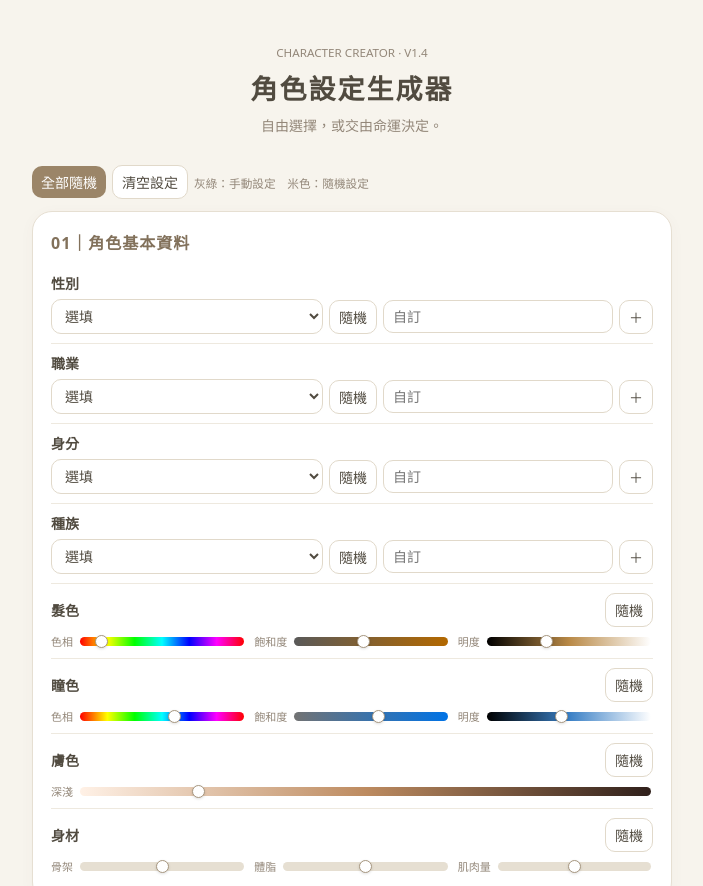
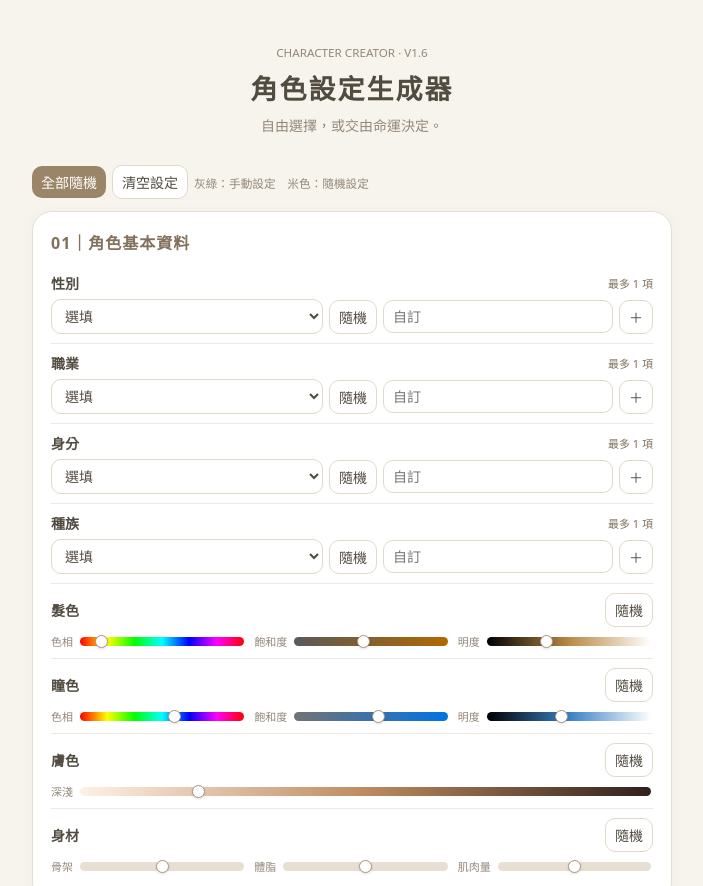
Before and after one commit to ZHIZHI0205/character-generator, a plain HTML site: page index.html in a window 1280 px wide. Shown: the top 886 px of the page, without its empty margins (288-991 px from the left). Drawn offline with nearby package versions, Linux system fonts and the light colour scheme.

Commit message:
Add files via upload

```diff
--- a/index.html
+++ b/index.html
@@ -3,15 +3,15 @@
 .colorchip{width:76px;min-height:24px;text-align:right;padding-right:8px;border:1px solid #0002}.sliderline{min-width:0}.sliderline input{flex:1;width:0;min-width:0}.sliders{min-width:0} .heading .chips{min-width:0} @media(max-width:480px){.sliderline input{width:100%;flex:auto}}
 #profile{max-width:340px;margin:16px auto;background:#faf7ef;padding:14px 16px;border:1px solid #ded5c5;box-shadow:none;font-size:12px;line-height:1.35}#profile h2{text-align:center;font-size:18px;margin:4px 0 10px;color:#514b40}#profile .eyebrow{text-align:center;font-size:9px;letter-spacing:2px;color:#958570}#profile .profilegroup{border-top:1px solid #ded5c5;padding:7px 0;display:grid;gap:5px}#profile .profileline{display:grid;grid-template-columns:62px minmax(0,1fr);gap:5px;align-items:start}#profile .profilelabel{color:#958570;font-size:11px}#profile .profilevalue{overflow-wrap:anywhere}#profile .profiletag{display:inline-block;background:#e9e2d5;border-radius:20px;padding:2px 6px;margin:0 3px 2px 0}#profile .profilecolors{display:flex;gap:8px}#profile .profilecolors>div{flex:1}#profile .profilecolor{height:13px;border-radius:20px;border:1px solid #0001;margin-top:3px}#profile footer{text-align:center;font-size:9px;color:#958570;border-top:1px solid #ded5c5;padding-top:7px;letter-spacing:1px}
 #profile{position:relative}#profile .download-card{position:absolute;top:10px;right:10px;padding:5px;line-height:0;background:transparent;border:0;color:#82715b}#profile .download-card:hover{background:#e9e2d5}#profile .eyebrow{padding:0 24px}
-</style><main><header><small>CHARACTER CREATOR · V1.4</small><h1>角色設定生成器</h1><p>自由選擇，或交由命運決定。</p></header><div class="row"><button class="primary" id="all">全部隨機</button><button id="reset">清空設定</button><small>灰綠：手動設定　米色：隨機設定</small></div><div id="groups"></div><section><div class="row" style="justify-content:flex-end"><button id="copy" class="primary">複製</button></div><p id="status" aria-live="polite"></p><textarea id="output" readonly></textarea></section><section id="profile" aria-label="角色設定卡"></section></main><script src="https://cdn.jsdelivr.net/npm/html2canvas@1.4.1/dist/html2canvas.min.js"></script><script>
+</style><main><header><small>CHARACTER CREATOR · V1.6</small><h1>角色設定生成器</h1><p>自由選擇，或交由命運決定。</p></header><div class="row"><button class="primary" id="all">全部隨機</button><button id="reset">清空設定</button><small>灰綠：手動設定　米色：隨機設定</small></div><div id="groups"></div><section><div class="row" style="justify-content:flex-end"><button id="copy" class="primary">複製</button></div><p id="status" aria-live="polite"></p><textarea id="output" readonly></textarea></section><section id="profile" aria-label="角色設定卡"></section></main><script src="https://cdn.jsdelivr.net/npm/html2canvas@1.4.1/dist/html2canvas.min.js"></script><script>
 const groups=[['01｜角色基本資料',{'性別':'男性、女性、非二元性別、無性別、性別流動','職業':'建築師、醫師、殺手、歌手、教師、商人、軍人、藝術家、研究員、偵探、廚師、管家、祭司、傭兵、工匠、農夫、演員、律師、情報員、冒險家、騎士、魔法師、刺客、心理師、記者、駭客、設計師、科學家、獵人、舞者','身分':'皇室成員、貴族、平民、孤兒、家族繼承人、流亡者、通緝犯、地下組織成員、奴隸、神明眷屬、豪門子弟、隱居者、外來移民、亡國遺民、組織首領、實驗體、被收養者、戰俘、公眾人物、身分不明','種族':'人類、精靈、獸人、妖狐、吸血鬼、狼人、龍族、天使、惡魔、人魚、幽靈、殭屍、機械生命、仿生人、神族、魔族、妖怪、矮人、外星生命'}],['02｜角色個性',{'核心個性':'冷漠、溫柔、傲慢、樂觀、悲觀、理性、感性、衝動、謹慎、懶散、嚴謹、豪爽、內向、外向、固執、隨和、多疑、天真、叛逆、沉穩','隱藏個性':'缺乏安全感、渴望認同、極度自卑、害怕孤獨、具有野心、容易害羞、浪漫主義、強烈責任感、害怕失敗、渴望自由、內心柔軟、情感依賴、完美主義、念舊、敏感細膩、喜歡撒嬌、競爭心強、自我犧牲、渴望被照顧、富有同情心','性癖':'聲音控、手控、制服偏好、氣味偏好、身高差、主導傾向、被主導傾向、角色扮演、稱讚偏好、無特殊偏好'}],['03｜世界觀',{'時空背景':'現代都市、古代東方、古代西方、中世紀、近未來、遠未來、星際文明、末日廢土、修仙世界、西方魔法、蒸汽龐克、賽博龐克、架空王朝、民國時期、原始部落、神話時代、平行世界、無限流世界、海洋文明、異能社會','故事風格':'日常生活、甜寵、虐戀、懸疑、推理、恐怖、黑暗奇幻、史詩冒險、輕喜劇、權謀、群像、救贖、成長、復仇、公路旅行、治癒、生存競爭、慢熱'}]];
-const state={},fields={},spectra={};const el=(tag,txt,parent,cls)=>{let e=document.createElement(tag);if(txt)e.textContent=txt;if(cls)e.className=cls;if(parent)parent.append(e);return e};const btn=(p,t,f)=>{let b=el('button',t,p);b.onclick=f;return b};const pick=a=>a[Math.floor(Math.random()*a.length)];const cap=k=>['性別','性癖'].includes(k)?1:['核心個性','隱藏個性'].includes(k)?3:Infinity;function draw(k){let a=state[k]||[];if(cap(k)===3){state[k]=a.filter(x=>x.manual);while(state[k].length<3){let pool=fields[k].opts.filter(v=>!state[k].some(x=>x.v===v));if(!pool.length)break;state[k].push({v:pick(pool),manual:false})}render(k)}else{let pool=fields[k].opts.filter(v=>!a.some(x=>x.v===v));if(pool.length)add(k,pick(pool),false)}}function add(k,v,manual){v=v.trim();if(!v)return;let a=state[k]||[];if(cap(k)===1)a=[];if(a.some(x=>x.v===v))return;if(a.length>=cap(k)){alert('此分類最多選擇三項，請先移除一項。');return}a.push({v,manual});state[k]=a;render(k)}function render(k){let p=fields[k].chips;p.replaceChildren();(state[k]||[]).forEach((x,i)=>{let b=btn(p,x.v+' ×',()=>{state[k].splice(i,1);render(k)});b.className='chip'+(x.manual?' manual':'');b.title='移除 '+x.v});output()}
-function field(p,k,opts){let a=el('article','',p),h=el('div','',a,'heading');el('label',k,h);let chips=el('div','',h,'chips');if(cap(k)===3)el('small','最多 3 項',h,'notice');let r=el('div','',a,'controls'),s=el('select','',r);el('option','選填',s).value='';opts.forEach(v=>el('option',v,s).value=v);s.onchange=()=>{add(k,s.value,true);s.value=''};btn(r,'隨機',()=>draw(k));let i=el('input','',r);i.type='text';i.placeholder='自訂';let submit=()=>{add(k,i.value,true);i.value=''};btn(r,'＋',submit).setAttribute('aria-label','加入自訂'+k);i.onkeydown=e=>{if(e.key==='Enter')submit()};fields[k]={opts,chips};state[k]=[]}
+const state={},fields={},spectra={};const el=(tag,txt,parent,cls)=>{let e=document.createElement(tag);if(txt)e.textContent=txt;if(cls)e.className=cls;if(parent)parent.append(e);return e};const btn=(p,t,f)=>{let b=el('button',t,p);b.onclick=f;return b};const pick=a=>a[Math.floor(Math.random()*a.length)];const cap=k=>['核心個性','隱藏個性'].includes(k)?3:1;function draw(k){let a=state[k]||[];if(cap(k)===3){state[k]=a.filter(x=>x.manual);while(state[k].length<3){let pool=fields[k].opts.filter(v=>!state[k].some(x=>x.v===v));if(!pool.length)break;state[k].push({v:pick(pool),manual:false})}render(k)}else{let pool=fields[k].opts.filter(v=>!a.some(x=>x.v===v));if(pool.length)add(k,pick(pool),false)}}function add(k,v,manual){v=v.trim();if(!v)return;let a=state[k]||[];if(cap(k)===1)a=[];if(a.some(x=>x.v===v))return;if(a.length>=cap(k)){alert('此分類最多選擇三項，請先移除一項。');return}a.push({v,manual});state[k]=a;render(k)}function render(k){let p=fields[k].chips;p.replaceChildren();(state[k]||[]).forEach((x,i)=>{let b=btn(p,x.v+' ×',()=>{state[k].splice(i,1);render(k)});b.className='chip'+(x.manual?' manual':'');b.title='移除 '+x.v});output()}
+function field(p,k,opts){let a=el('article','',p),h=el('div','',a,'heading');el('label',k,h);let chips=el('div','',h,'chips');el('small','最多 '+cap(k)+' 項',h,'notice');let r=el('div','',a,'controls'),s=el('select','',r);el('option','選填',s).value='';opts.forEach(v=>el('option',v,s).value=v);s.onchange=()=>{add(k,s.value,true);s.value=''};btn(r,'隨機',()=>draw(k));let i=el('input','',r);i.type='text';i.placeholder='自訂';let submit=()=>{add(k,i.value,true);i.value=''};btn(r,'＋',submit).setAttribute('aria-label','加入自訂'+k);i.onkeydown=e=>{if(e.key==='Enter')submit()};fields[k]={opts,chips};state[k]=[]}
 const specs={'髮色':[['色相',360,35],['飽和度',100,45],['明度',100,35]],'瞳色':[['色相',360,210],['飽和度',100,55],['明度',100,45]],'膚色':[['深淺',100,20]],'身材':[['骨架',100,50],['體脂',100,50],['肌肉量',100,50]]};const levels=[['嬌小','偏小','中等','偏大','寬大'],['偏低','較低','中等','較高','偏高'],['較少','偏少','中等','結實','發達']];function describe(k){let v=spectra[k].inputs.map(i=>+i.value);if(k==='身材')return v.map((n,i)=>specs[k][i][0]+'：'+levels[i][Math.min(4,Math.floor(n/20))]).join('、');if(k==='膚色')return ['極淺','淺膚色','小麥色','深棕色','深膚色'][Math.min(4,Math.floor(v[0]/20))]+'（'+color(k)+'）';return color(k)}function color(k){let v=spectra[k].inputs.map(i=>+i.value);return k==='膚色'?`hsl(${(30-v[0]*.13).toFixed(1)}, ${(35+v[0]*.13).toFixed(1)}%, ${(96-v[0]*.78).toFixed(1)}%)`:`hsl(${v[0]}, ${v[1]}%, ${v[2]}%)`}
 function spectrum(p,k){let a=el('article','',p),r=el('div','',a,'heading');el('label',k,r);let chips=el('div','',r,'chips');btn(r,'隨機',()=>randomSpec(k));let inputs=[],grid=el('div','',a,'sliders');specs[k].forEach(([name,max,def],j)=>{let line=el('div','',grid,'sliderline');el('small',name,line);let i=el('input','',line);i.type='range';i.min=0;i.max=max;i.value=def;i.setAttribute('aria-label',k+name);inputs.push(i);i.oninput=()=>{spectra[k].mode='manual';renderSpec(k)}});spectra[k]={inputs,mode:null,chips};if(k==='膚色')grid.style.gridTemplateColumns='1fr';updateTracks(k)}
 function updateTracks(k){let s=spectra[k],v=s.inputs.map(i=>+i.value);s.inputs.forEach((i,j)=>{if(k==='膚色')i.style.background='linear-gradient(90deg,#fff1e6,#bd8b60,#30201b)';else if(k!=='身材')i.style.background=j===0?'linear-gradient(90deg,red,yellow,lime,cyan,blue,magenta,red)':j===1?`linear-gradient(90deg,hsl(${v[0]},0%,${v[2]}%),hsl(${v[0]},100%,${v[2]}%))`:`linear-gradient(90deg,#000,hsl(${v[0]},${v[1]}%,50%),#fff)`})}
 function renderSpec(k){updateTracks(k);let s=spectra[k];s.chips.replaceChildren();if(s.mode){let b=btn(s.chips,'',()=>{s.mode=null;renderSpec(k)});b.className='chip'+(s.mode==='manual'?' manual':'');if(k!=='身材'){b.classList.add('colorchip');b.style.background=color(k);let rgb=getComputedStyle(b).backgroundColor.match(/[\d.]+/g).map(Number);b.style.color=(rgb[0]*.299+rgb[1]*.587+rgb[2]*.114)>150?'#30291f':'#fff';b.textContent='×';b.title='移除'+k;b.setAttribute('aria-label','移除'+k)}else b.append(document.createTextNode(describe(k)+' ×'))}output()}function randomSpec(k){let s=spectra[k];s.inputs.forEach(i=>i.value=Math.floor(Math.random()*(+i.max+1)));s.mode='random';renderSpec(k)}
-function output(){let out=document.getElementById('output');if(!out)return;let text=groups.map(([title,items],i)=>{let lines=Object.keys(items).filter(k=>state[k]?.length).map(k=>k+'：'+state[k].map(x=>x.v).join('、'));if(i===0)Object.keys(spectra).filter(k=>spectra[k].mode).forEach(k=>lines.push(k+'：'+describe(k)));return lines.length?title+'\n'+lines.join('\n'):''}).filter(Boolean).join('\n\n');out.value=(true?'請依照以下設定，撰寫完整且具有一致性的角色背景。保留指定內容，未指定項目可合理補充；若設定看似矛盾，請以世界觀合理整合。涉及親密偏好的角色均為成年人。\n\n':'')+text;renderProfile()}
+function output(){let out=document.getElementById('output');if(!out)return;let text=groups.map(([title,items],i)=>{let lines=Object.keys(items).filter(k=>k!=='性癖'&&state[k]?.length).map(k=>k+'：'+state[k].map(x=>x.v).join('、'));if(i===0)Object.keys(spectra).filter(k=>spectra[k].mode).forEach(k=>lines.push(k+'：'+describe(k)));return lines.length?title+'\n'+lines.join('\n'):''}).filter(Boolean).join('\n\n');out.value=(true?'請依照以下設定生成一張單人角色圖片，而非撰寫故事或角色背景。保留已指定的外貌、髮色、瞳色、膚色與身材，依照職業、身分及種族設計服裝與配飾，以神情、眼神及姿勢呈現角色個性，並依照時空背景與故事風格安排場景、構圖及光影。未指定的外貌細節可合理補充；若設定看似矛盾，請以世界觀合理整合。畫風不限定，角色為成年人，畫面不加入文字或浮水印。\n\n':'')+text;renderProfile()}
 function renderProfile(){const p=document.getElementById('profile');p.replaceChildren();el('div','CHARACTER PROFILE',p,'eyebrow');el('h2','角色設定卡',p);let count=0;groups.forEach(([title,items],i)=>{let g=el('div','',null,'profilegroup');function line(k,vs,tags=false){if(!vs.length)return;let r=el('div','',g,'profileline');el('div',k,r,'profilelabel');let v=el('div','',r,'profilevalue');if(tags)vs.forEach(x=>el('span',x,v,'profiletag'));else v.textContent=vs.join('、');count++}Object.keys(items).forEach(k=>line(k,(state[k]||[]).map(x=>x.v),i===1));if(i===0){let colors=el('div','',null,'profilecolors');['髮色','瞳色','膚色'].forEach(k=>{if(!spectra[k]?.mode)return;let c=el('div','',colors);el('div',k,c,'profilelabel');el('div','',c,'profilecolor').style.background=color(k);count++});if(colors.children.length)g.append(colors);if(spectra['身材']?.mode)line('身材',[describe('身材')])}if(g.children.length)p.append(g)});if(!count)el('div','尚未選擇角色設定',p,'profilelabel');el('footer','CHARACTER GENERATOR',p);let d=btn(p,'',downloadProfile);d.className='download-card';d.type='button';d.title='下載角色卡 PNG';d.setAttribute('aria-label','下載角色卡 PNG');d.setAttribute('data-html2canvas-ignore','true');d.innerHTML='<svg width="18" height="18" viewBox="0 0 24 24" fill="none" stroke="currentColor" stroke-width="1.6" stroke-linecap="round" stroke-linejoin="round"><path d="M12 3v12m-5-5 5 5 5-5M4 16v5h16v-5"/></svg>'}
 async function downloadProfile(){let p=document.getElementById('profile'),b=p.querySelector('.download-card');if(typeof html2canvas!=='function'){alert('圖片下載元件尚未載入，請確認網路連線後重新整理。');return}b.disabled=true;try{await document.fonts.ready;let canvas=await html2canvas(p,{scale:3,backgroundColor:null,logging:false});let blob=await new Promise(resolve=>canvas.toBlob(resolve,'image/png'));if(!blob)throw Error('PNG');let url=URL.createObjectURL(blob),a=document.createElement('a');a.href=url;a.download='角色設定卡.png';document.body.append(a);a.click();a.remove();setTimeout(()=>URL.revokeObjectURL(url),60000)}catch(e){alert('角色卡下載失敗，請重試或使用手機截圖。')}finally{b.disabled=false}}
 
```
